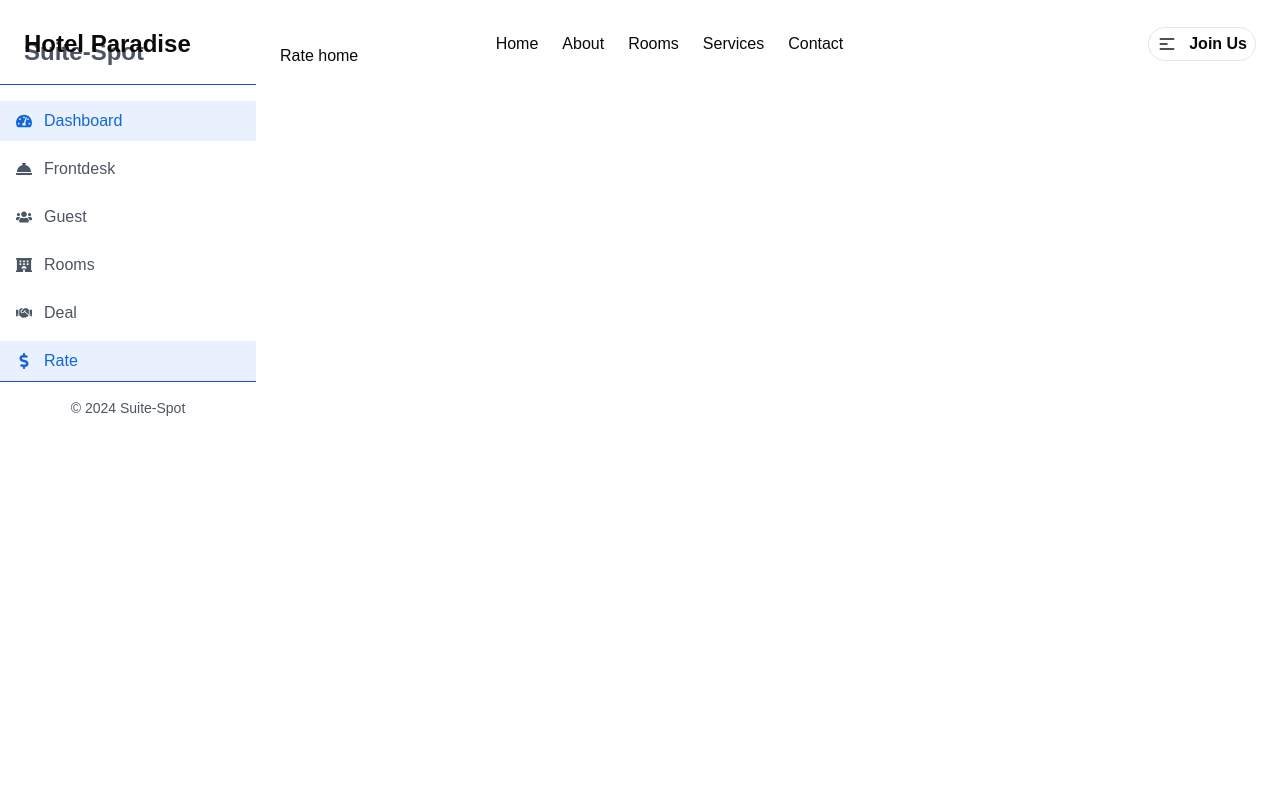
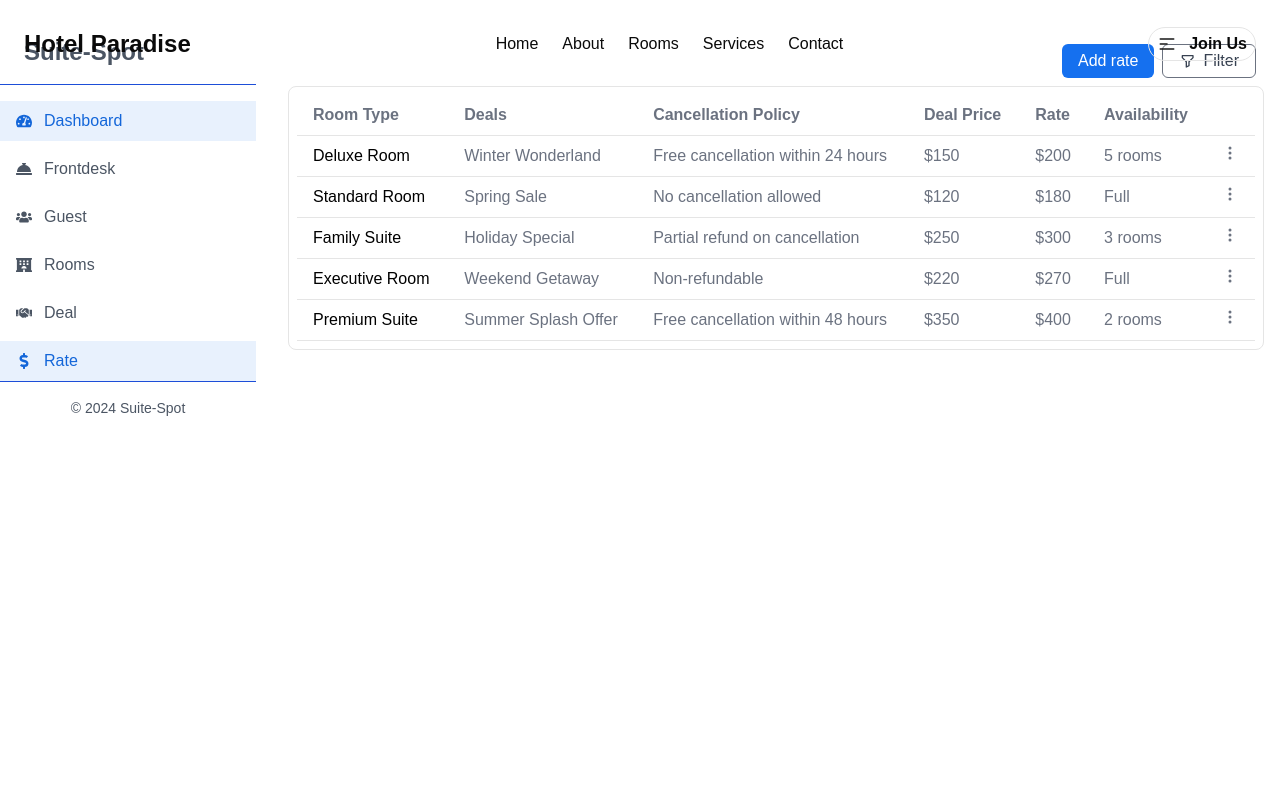
Before and after one commit to NabilaFerdousPrapty/Suite-Spot, a Next.js app: page /user-dashboard/rate in a window 1280 px wide. Shown: the top 800 px of the page. Built offline with nearby package versions, Linux system fonts and the light colour scheme.

Commit message:
Added Rate table on user-dashboard

```diff
--- a/components/Shared/dealTable.tsx
+++ b/components/Shared/dealTable.tsx
@@ -56,7 +56,7 @@ const DealTable = () => {
                         <th className="px-4 py-2 text-left">End Date</th>
                         <th className="px-4 py-2 text-left">Room Type</th>
                         <th className="px-4 py-2 text-left">Status</th>
-                        <th className="px-4 py-2 text-left">Actions</th>
+                        {/* <th className="px-4 py-2 text-left">Actions</th> */}
                     </tr>
                 </thead>
                 <tbody>
--- /dev/null
+++ b/components/Shared/rateTable.tsx
@@ -0,0 +1,84 @@
+import React from 'react';
+import { BsThreeDotsVertical } from 'react-icons/bs';
+
+const RateTable = () => {
+    const roomRateData = [
+        {
+            roomType: "Deluxe Room",
+            deals: "Winter Wonderland",
+            cancellationPolicy: "Free cancellation within 24 hours",
+            dealPrice: "$150",
+            rate: "$200",
+            availability: "5 rooms",
+        },
+        {
+            roomType: "Standard Room",
+            deals: "Spring Sale",
+            cancellationPolicy: "No cancellation allowed",
+            dealPrice: "$120",
+            rate: "$180",
+            availability: "Full",
+        },
+        {
+            roomType: "Family Suite",
+            deals: "Holiday Special",
+            cancellationPolicy: "Partial refund on cancellation",
+            dealPrice: "$250",
+            rate: "$300",
+            availability: "3 rooms",
+        },
+        {
+            roomType: "Executive Room",
+            deals: "Weekend Getaway",
+            cancellationPolicy: "Non-refundable",
+            dealPrice: "$220",
+            rate: "$270",
+            availability: "Full",
+        },
+        {
+            roomType: "Premium Suite",
+            deals: "Summer Splash Offer",
+            cancellationPolicy: "Free cancellation within 48 hours",
+            dealPrice: "$350",
+            rate: "$400",
+            availability: "2 rooms",
+        },
+    ];
+
+    return (
+        <div className="w-full border rounded-lg m-2 p-2 text-gray-500">
+            <table className="border-b w-full">
+                <thead>
+                    <tr className="border-b">
+                        <th className="px-4 py-2 text-left">Room Type</th>
+                        <th className="px-4 py-2 text-left">Deals</th>
+                        <th className="px-4 py-2 text-left">Cancellation Policy</th>
+                        <th className="px-4 py-2 text-left">Deal Price</th>
+                        <th className="px-4 py-2 text-left">Rate</th>
+                        <th className="px-4 py-2 text-left">Availability</th>
+                        {/* <th className="px-4 py-2 text-left">Actions</th> */}
+                    </tr>
+                </thead>
+                <tbody>
+                    {roomRateData.map((room, index) => (
+                        <tr key={index} className="border-b hover:bg-gray-50">
+                            <td className="px-4 py-2 text-black">{room.roomType}</td>
+                            <td className="px-4 py-2">{room.deals}</td>
+                            <td className="px-4 py-2">{room.cancellationPolicy}</td>
+                            <td className="px-4 py-2">{room.dealPrice}</td>
+                            <td className="px-4 py-2">{room.rate}</td>
+                            <td className="px-4 py-2">{room.availability}</td>
+                            <td className="px-4 py-2">
+                                <button className="text-gray-500 hover:text-gray-700">
+                                    <BsThreeDotsVertical />
+                                </button>
+                            </td>
+                        </tr>
+                    ))}
+                </tbody>
+            </table>
+        </div>
+    );
+};
+
+export default RateTable;
--- a/components/user-dashboard/rate.tsx
+++ b/components/user-dashboard/rate.tsx
@@ -1,9 +1,18 @@
 import React from 'react';
+import { BiFilterAlt } from 'react-icons/bi';
+import RateTable from '../Shared/rateTable';
 
 const Rate = () => {
     return (
         <div>
-            Rate home
+            <div className='flex flex-col lg:flex-row gap-2 justify-end'>
+                <div className='flex gap-2'>
+                    <button className='btn p-1 px-4 rounded-md  bg-[#1570EF] text-white'> Add rate</button>
+                    {/* filter button */}
+                    <button className='btn p-1 px-4 rounded-md border border-gray-500 bg-white text-gray-700 flex items-center gap-2'><BiFilterAlt /> Filter</button>
+                </div>
+            </div>
+            <RateTable />
         </div>
     );
 };
```
